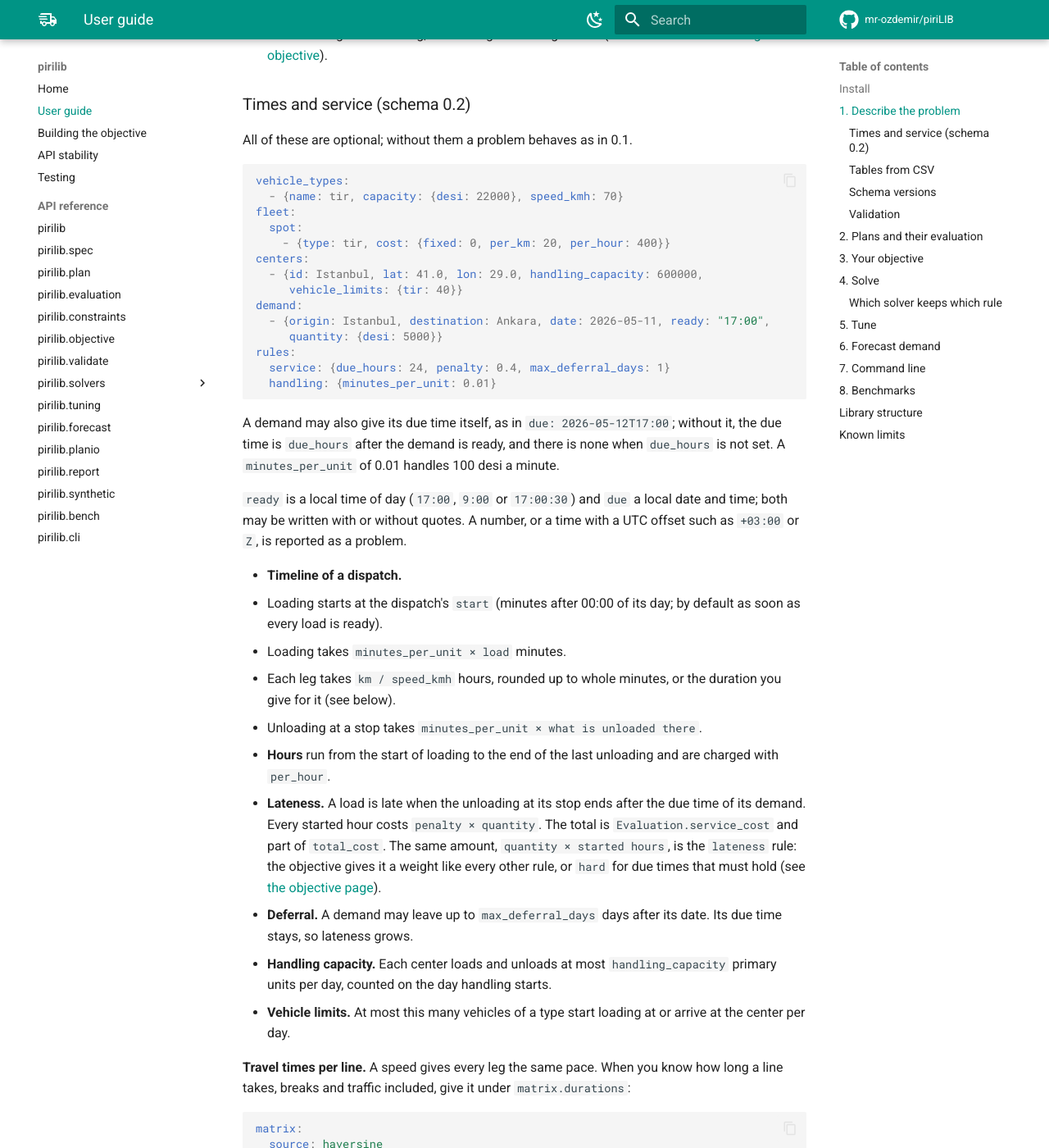
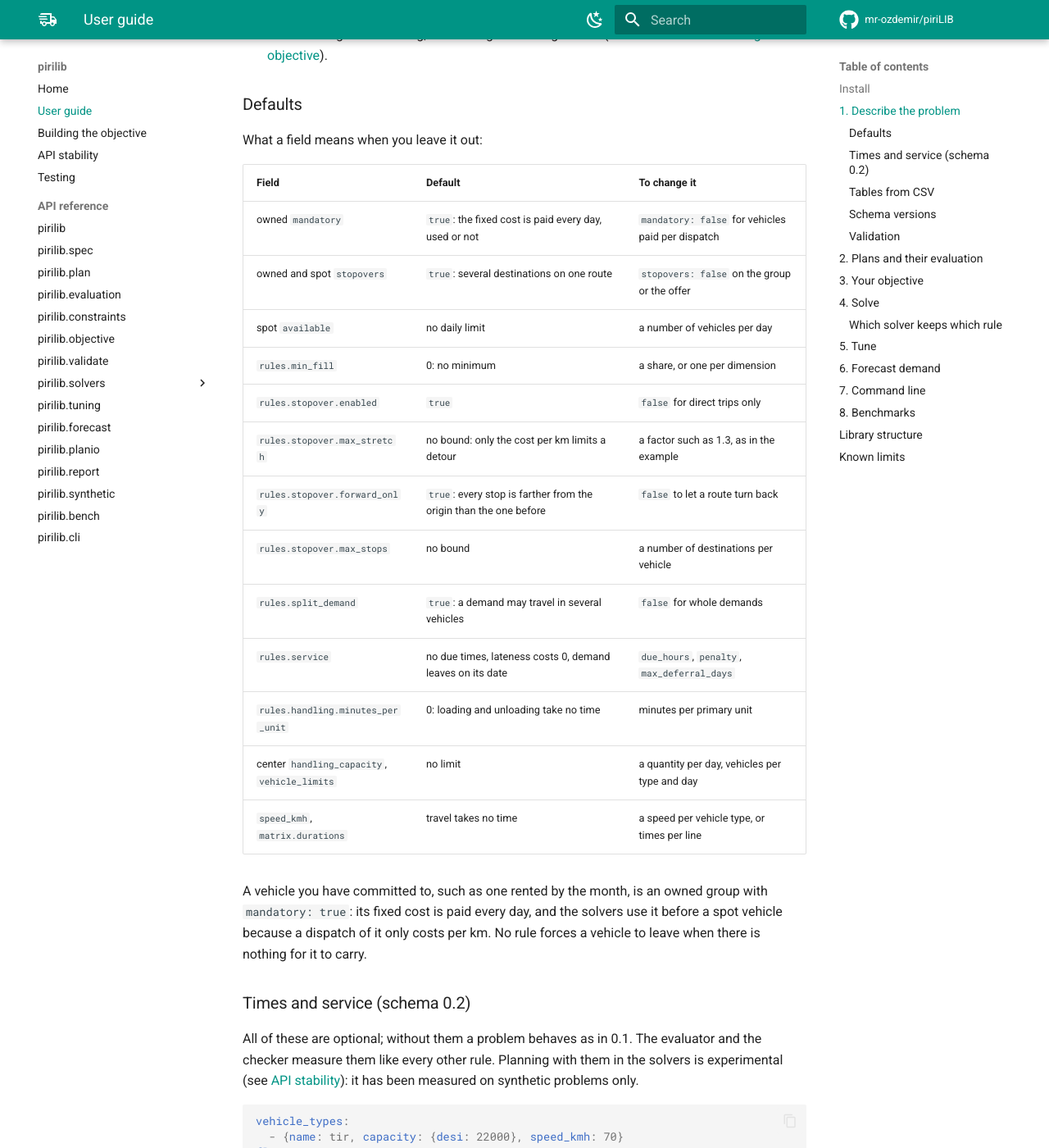
Before and after one commit to mr-ozdemir/piriLIB, an MkDocs documentation site: the page built from docs/guide.md, in a window 1280 px wide and 1400 px high, scrolled down 3212 px. Shown: the whole window at 82% size. Built offline with MkDocs 1.6.1 and Material for MkDocs 9.7.7, drawn with Linux system fonts in a browser that asks for light colours; comment, search, counter and statistics services are not loaded; some of the changed text lies outside the part shown.

Commit message:
Add defaults and notes to the guide

````diff
--- a/docs/guide.md
+++ b/docs/guide.md
@@ -139,9 +139,37 @@ What the fields mean:
   validating and checking, but solving and tuning need it (see section 3 and
   [Building the objective](objective.md)).
 
+### Defaults
+
+What a field means when you leave it out:
+
+| Field | Default | To change it |
+|---|---|---|
+| owned `mandatory` | `true`: the fixed cost is paid every day, used or not | `mandatory: false` for vehicles paid per dispatch |
+| owned and spot `stopovers` | `true`: several destinations on one route | `stopovers: false` on the group or the offer |
+| spot `available` | no daily limit | a number of vehicles per day |
+| `rules.min_fill` | 0: no minimum | a share, or one per dimension |
+| `rules.stopover.enabled` | `true` | `false` for direct trips only |
+| `rules.stopover.max_stretch` | no bound: only the cost per km limits a detour | a factor such as 1.3, as in the example |
+| `rules.stopover.forward_only` | `true`: every stop is farther from the origin than the one before | `false` to let a route turn back |
+| `rules.stopover.max_stops` | no bound | a number of destinations per vehicle |
+| `rules.split_demand` | `true`: a demand may travel in several vehicles | `false` for whole demands |
+| `rules.service` | no due times, lateness costs 0, demand leaves on its date | `due_hours`, `penalty`, `max_deferral_days` |
+| `rules.handling.minutes_per_unit` | 0: loading and unloading take no time | minutes per primary unit |
+| center `handling_capacity`, `vehicle_limits` | no limit | a quantity per day, vehicles per type and day |
+| `speed_kmh`, `matrix.durations` | travel takes no time | a speed per vehicle type, or times per line |
+
+A vehicle you have committed to, such as one rented by the month, is an owned
+group with `mandatory: true`: its fixed cost is paid every day, and the solvers
+use it before a spot vehicle because a dispatch of it only costs per km. No
+rule forces a vehicle to leave when there is nothing for it to carry.
+
 ### Times and service (schema 0.2)
 
-All of these are optional; without them a problem behaves as in 0.1.
+All of these are optional; without them a problem behaves as in 0.1. The
+evaluator and the checker measure them like every other rule. Planning with
+them in the solvers is experimental (see [API stability](stability.md)): it
+has been measured on synthetic problems only.
 
 ```yaml
 vehicle_types:
@@ -395,6 +423,12 @@ example, it leaves a small demand uncarried rather than send a vehicle below
 its minimum fill if the `coverage` penalty is the smaller one, and the other
 way round if it is larger. `examples/objectives` shows both on the same data.
 
+If every demand has to travel, give `coverage` a weight far above the other
+rules, or write `coverage: hard`. A plan whose `unserved` is above 0 is the cue
+to look at the weights: `pirilib solve --report` says for every such demand
+whether a vehicle was missing, a center was full or the solver left it by
+choice.
+
 ## 4. Solve
 
 `solve` takes the instance and the objective, which has no default:
@@ -590,6 +624,14 @@ become features. Holidays are usually unusual as well, so list them in both.
   `factors=buffer_factors(backtest, 0.8, lines)`, each line is lifted to the
   80 % quantile of its past actual/forecast ratio. In tests the buffer covered
   the actual demand on about 80 % of unseen days.
+- **What the buffer costs.** Without a buffer the plan is made for the expected
+  demand, and about half of the days bring more than that. In the same tests
+  the 80 % buffer planned 25 to 32 % more volume than the expected forecast, and
+  the vehicles for it. Choose the quantile by what a load left behind costs you
+  against what an emptier vehicle costs.
+- **Unusual weeks.** Around holidays and campaigns single weeks ran far off
+  the forecast in both directions. Give those dates with `--unusual` so the
+  models do not learn from them, and plan such weeks with a higher quantile.
 
 **Time waves.** When demand becomes ready in waves (for example at 09:00 and
 17:00), `WaveSplitter` learns the share of each wave per line and weekday from
````
Also changed, not shown: CHANGELOG.md (+7 -0 lines), docs/stability.md (+3 -0 lines), 1 other file.
